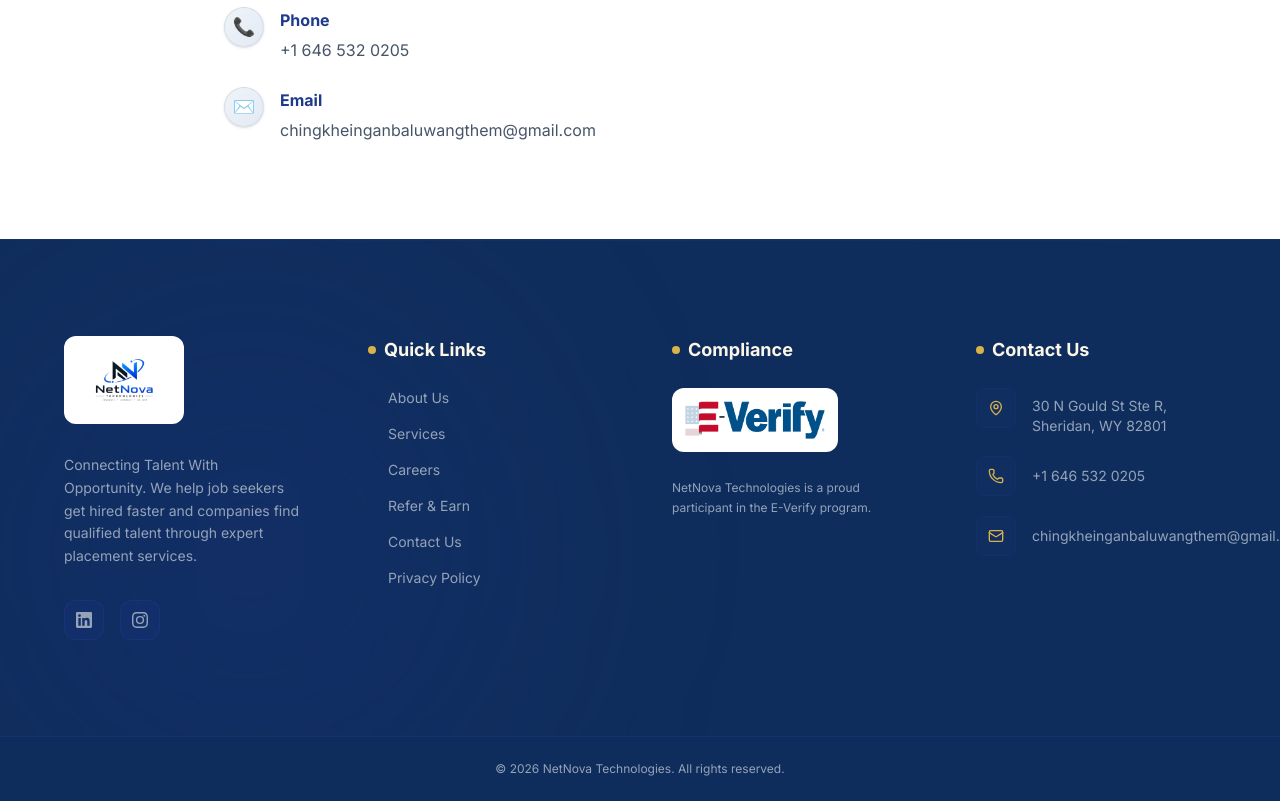
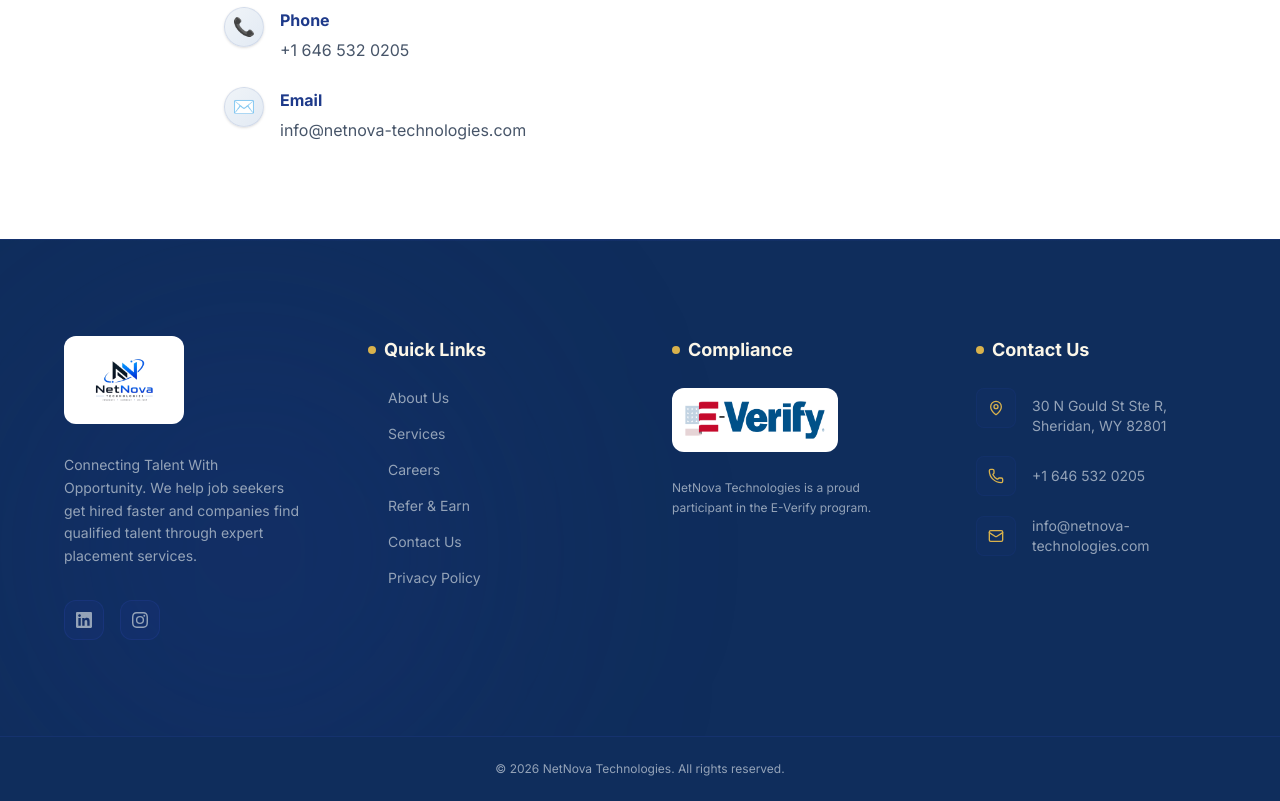
Before and after one commit to chingkheinganba-luwangthem/NetNova, a Next.js app: page /privacy-policy in a window 1280 px wide. Shown: the part 5580-6381 px from the top of the page. Built offline with nearby package versions, Linux system fonts and the light colour scheme.

Commit message:
fix gamil inbox filter

```diff
--- a/src/app/contact/ContactPageClient.tsx
+++ b/src/app/contact/ContactPageClient.tsx
@@ -138,7 +138,7 @@ export default function ContactPageClient() {
               </div>
               <div>
                 <h3 className="text-[13px] font-bold text-white uppercase tracking-wider mb-2">Support</h3>
-                <p className="text-[#94A3B8] text-sm">chingkheinganbaluwangthem@gmail.com</p>
+                <p className="text-[#94A3B8] text-sm">info@netnova-technologies.com</p>
               </div>
             </div>
 
--- a/src/app/privacy-policy/page.tsx
+++ b/src/app/privacy-policy/page.tsx
@@ -246,8 +246,8 @@ export default function PrivacyPolicyPage() {
                   </div>
                   <div>
                     <p className="font-bold text-[#1E3A8A] mb-1">Email</p>
-                    <a href="mailto:chingkheinganbaluwangthem@gmail.com" className="text-[#475569] hover:text-[#D9B24C] transition-colors">
-                      chingkheinganbaluwangthem@gmail.com
+                    <a href="mailto:info@netnova-technologies.com" className="text-[#475569] hover:text-[#D9B24C] transition-colors">
+                      info@netnova-technologies.com
                     </a>
                   </div>
                 </div>
--- a/src/components/footer/Footer.tsx
+++ b/src/components/footer/Footer.tsx
@@ -150,13 +150,13 @@ export default function Footer() {
               </li>
               <li>
                 <a
-                  href="mailto:chingkheinganbaluwangthem@gmail.com"
+                  href="mailto:info@netnova-technologies.com"
                   className="flex items-center gap-4 text-[#94A3B8] text-sm group"
                 >
                   <div className="w-10 h-10 rounded-lg bg-[#1E3A8A]/10 border border-[#1E3A8A]/20 flex items-center justify-center shrink-0 group-hover:border-[#D9B24C]/50 transition-colors">
                     <Mail className="w-4 h-4 text-[#D9B24C]" />
                   </div>
-                  <span className="group-hover:text-[#D9B24C] transition-colors">chingkheinganbaluwangthem@gmail.com</span>
+                  <span className="group-hover:text-[#D9B24C] transition-colors">info@netnova-technologies.com</span>
                 </a>
               </li>
             </ul>
```
